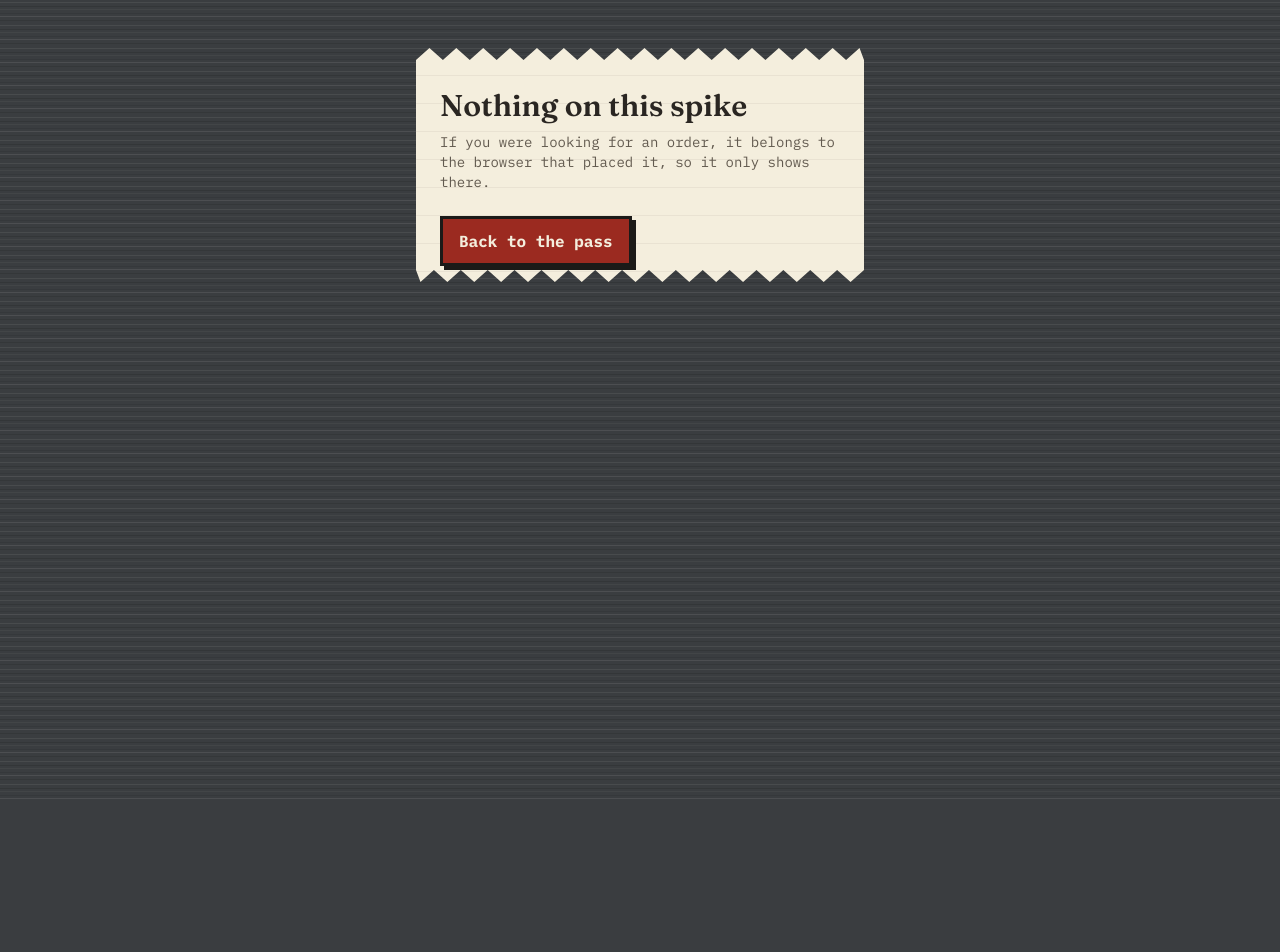
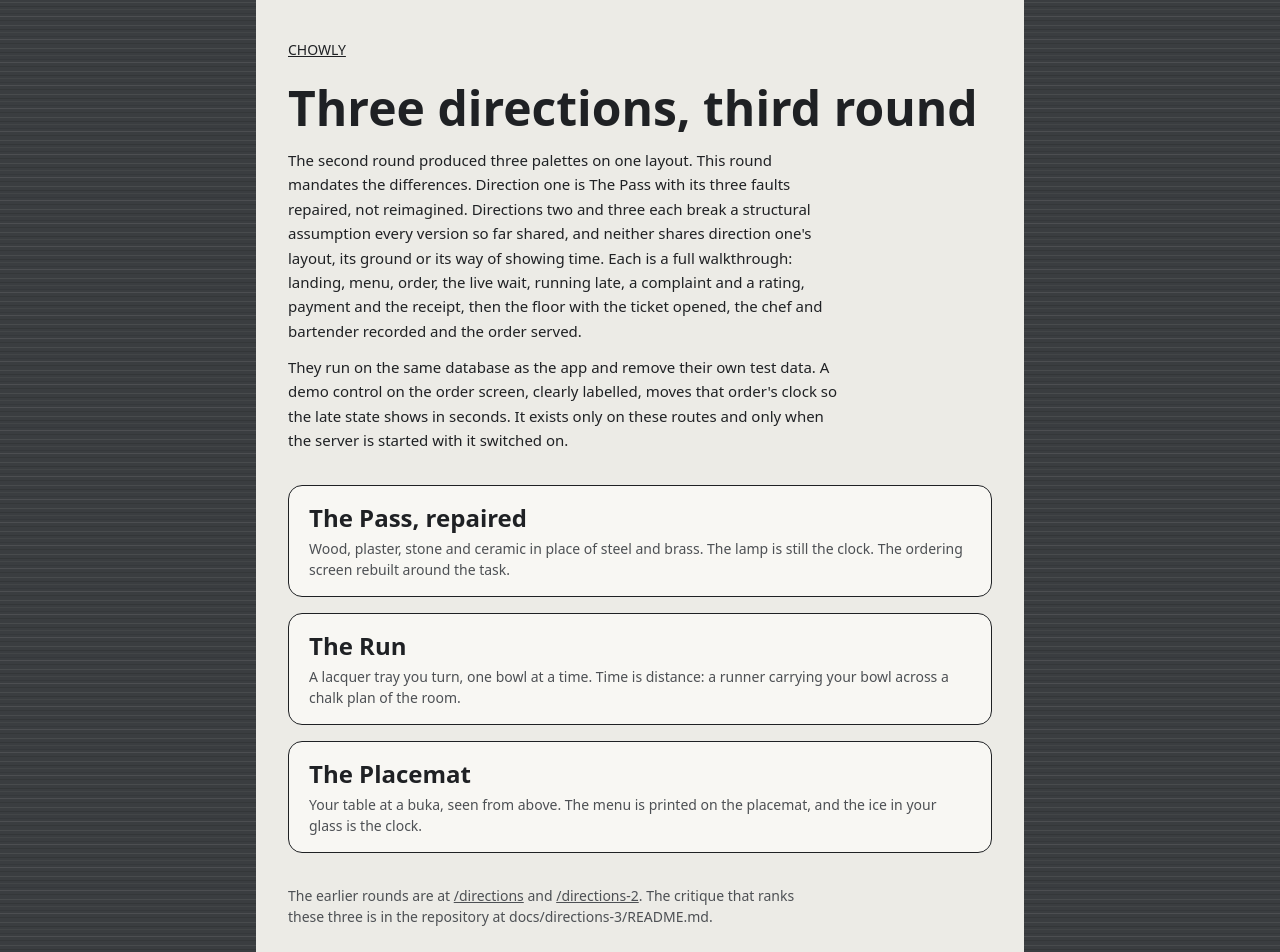
Before and after one commit to DebbyA007/CHOWLY, a Next.js app: page /directions-3 in a window 1280 px wide. Before the commit this address had no page. Shown: the top 952 px of the page. Before the commit the page ends 800 px from the top, so only its background shows below. Built offline with nearby package versions, Linux system fonts and the light colour scheme.

Commit message:
feat: index the third round at /directions-3
A plain index describing the three walkthroughs and the limits of the
demo control, linked onward from the directions-2 index.

```diff
--- a/app/directions-2/page.tsx
+++ b/app/directions-2/page.tsx
@@ -43,7 +43,8 @@ export default function DirectionsTwoIndex() {
       </ul>
       <p className="mt-8 max-w-prose text-[14px] text-[#4d5054]">
         The first three directions, from which The Pass was chosen, are at <Link href="/directions" className="underline">/directions</Link>.
-        The critique that ranks these three is in the repository at docs/directions-2/README.md.
+        The critique that ranks these three is in the repository at docs/directions-2/README.md. A third round, with the
+        differences mandated, is at <Link href="/directions-3">/directions-3</Link>.
       </p>
     </main>
   );
--- /dev/null
+++ b/app/directions-3/page.tsx
@@ -0,0 +1,45 @@
+import Link from "next/link";
+
+const directions = [
+  { href: "/directions-3/one", name: "The Pass, repaired", line: "Wood, plaster, stone and ceramic in place of steel and brass. The lamp is still the clock. The ordering screen rebuilt around the task." },
+  { href: "/directions-3/two", name: "The Run", line: "A lacquer tray you turn, one bowl at a time. Time is distance: a runner carrying your bowl across a chalk plan of the room." },
+  { href: "/directions-3/three", name: "The Placemat", line: "Your table at a buka, seen from above. The menu is printed on the placemat, and the ice in your glass is the clock." },
+];
+
+// Three walkthroughs that are structurally different, each running the whole story on
+// the real API and the seeded data. Not linked from the app's own navigation.
+export default function DirectionsThreeIndex() {
+  return (
+    <main className="mx-auto min-h-dvh w-full max-w-3xl bg-[#ecebe6] px-5 pb-16 pt-10 text-[#1f2124] sm:px-8" style={{ fontFamily: "system-ui, sans-serif" }}>
+      <p className="text-sm"><Link href="/" className="underline">CHOWLY</Link></p>
+      <h1 className="mt-6 text-4xl font-semibold sm:text-5xl">Three directions, third round</h1>
+      <p className="mt-4 max-w-prose text-[15px] leading-relaxed">
+        The second round produced three palettes on one layout. This round mandates the differences. Direction one is
+        The Pass with its three faults repaired, not reimagined. Directions two and three each break a structural
+        assumption every version so far shared, and neither shares direction one&apos;s layout, its ground or its way of
+        showing time. Each is a full walkthrough: landing, menu, order, the live wait, running late, a complaint and a
+        rating, payment and the receipt, then the floor with the ticket opened, the chef and bartender recorded and the
+        order served.
+      </p>
+      <p className="mt-3 max-w-prose text-[15px] leading-relaxed">
+        They run on the same database as the app and remove their own test data. A demo control on the order screen,
+        clearly labelled, moves that order&apos;s clock so the late state shows in seconds. It exists only on these routes
+        and only when the server is started with it switched on.
+      </p>
+      <ul className="mt-8 flex flex-col gap-4">
+        {directions.map((direction) => (
+          <li key={direction.href}>
+            <Link href={direction.href} className="block rounded-[14px] border-[1.5px] border-[#1f2124] bg-[#f8f7f3] px-5 py-4">
+              <span className="text-2xl font-semibold">{direction.name}</span>
+              <span className="mt-1 block text-[14px] text-[#4d5054]">{direction.line}</span>
+            </Link>
+          </li>
+        ))}
+      </ul>
+      <p className="mt-8 max-w-prose text-[14px] text-[#4d5054]">
+        The earlier rounds are at <Link href="/directions" className="underline">/directions</Link> and <Link href="/directions-2" className="underline">/directions-2</Link>.
+        The critique that ranks these three is in the repository at docs/directions-3/README.md.
+      </p>
+    </main>
+  );
+}
```
